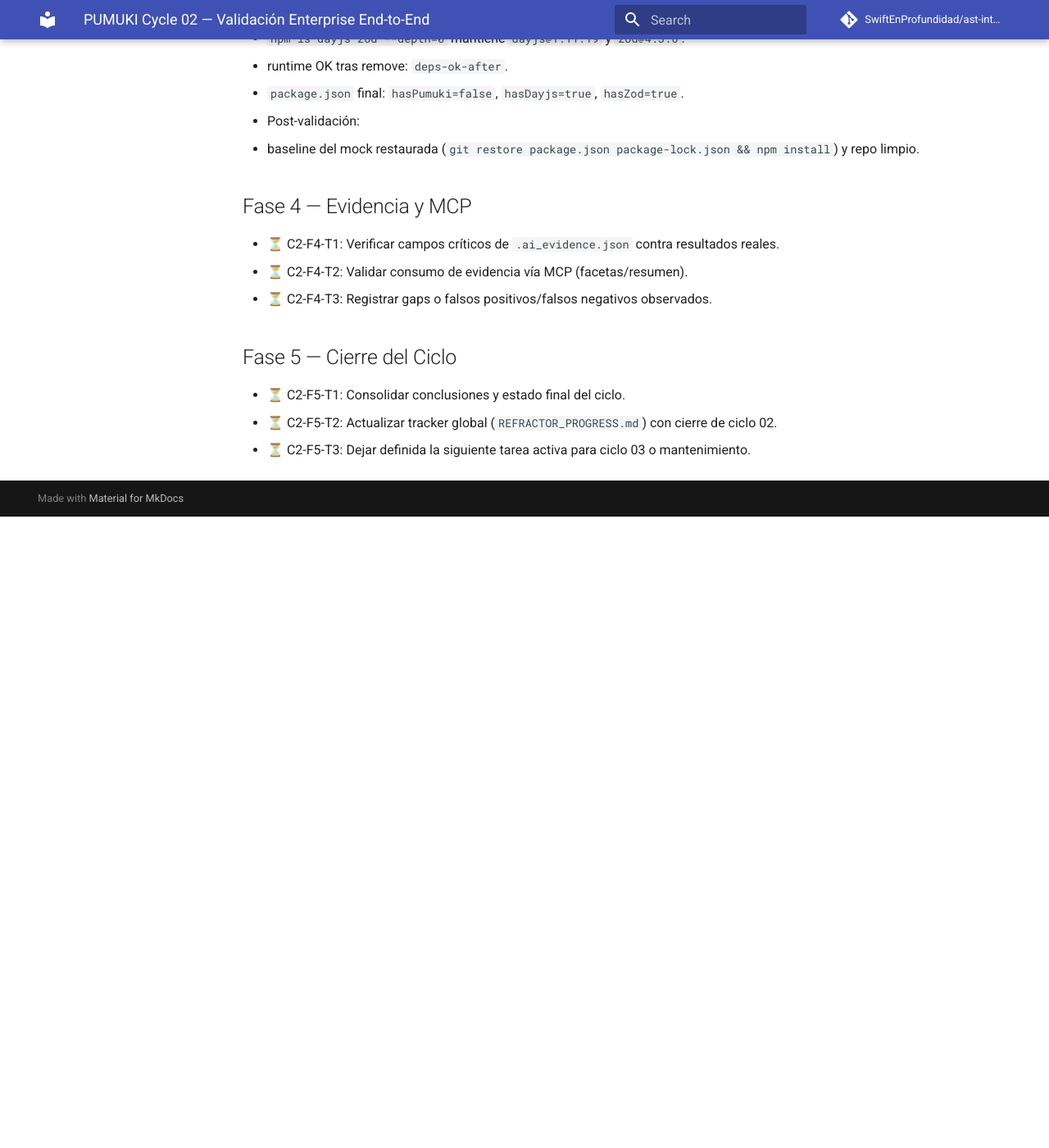
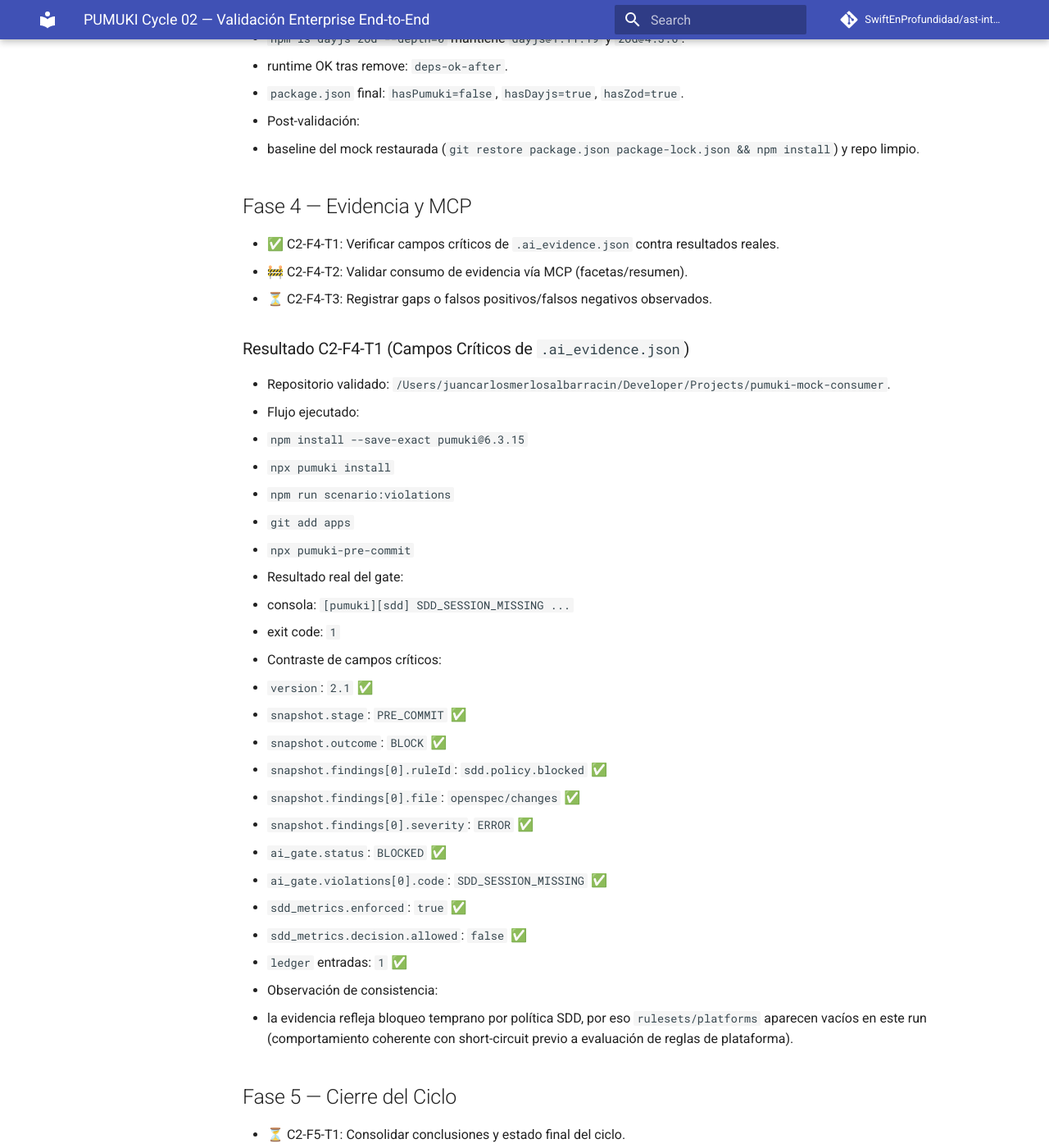
Before and after one commit to SwiftEnProfundidad/ast-intelligence-hooks, an MkDocs documentation site: the page built from docs/PUMUKI_CYCLE_02_ENTERPRISE_VALIDATION.md, in a window 1280 px wide and 1400 px high, scrolled down 6820 px. Shown: the whole window at 82% size. Built offline with MkDocs 1.6.1 and Material for MkDocs 9.7.7, drawn with Linux system fonts in a browser that asks for light colours; comment, search, counter and statistics services are not loaded; before the commit the page ends 7450 px from its top, so only the background shows below that.

Commit message:
docs(cycle-02): complete C2-F4-T1 and advance to C2-F4-T2

```diff
--- a/docs/PUMUKI_CYCLE_02_ENTERPRISE_VALIDATION.md
+++ b/docs/PUMUKI_CYCLE_02_ENTERPRISE_VALIDATION.md
@@ -198,9 +198,35 @@ Ejecutar un ciclo completo, finito y verificable de validación enterprise de Pu
   - baseline del mock restaurada (`git restore package.json package-lock.json && npm install`) y repo limpio.
 
 ## Fase 4 — Evidencia y MCP
-- ⏳ C2-F4-T1: Verificar campos críticos de `.ai_evidence.json` contra resultados reales.
-- ⏳ C2-F4-T2: Validar consumo de evidencia vía MCP (facetas/resumen).
+- ✅ C2-F4-T1: Verificar campos críticos de `.ai_evidence.json` contra resultados reales.
+- 🚧 C2-F4-T2: Validar consumo de evidencia vía MCP (facetas/resumen).
 - ⏳ C2-F4-T3: Registrar gaps o falsos positivos/falsos negativos observados.
+
+### Resultado C2-F4-T1 (Campos Críticos de `.ai_evidence.json`)
+- Repositorio validado: `/Users/juancarlosmerlosalbarracin/Developer/Projects/pumuki-mock-consumer`.
+- Flujo ejecutado:
+  - `npm install --save-exact pumuki@6.3.15`
+  - `npx pumuki install`
+  - `npm run scenario:violations`
+  - `git add apps`
+  - `npx pumuki-pre-commit`
+- Resultado real del gate:
+  - consola: `[pumuki][sdd] SDD_SESSION_MISSING ...`
+  - exit code: `1`
+- Contraste de campos críticos:
+  - `version`: `2.1` ✅
+  - `snapshot.stage`: `PRE_COMMIT` ✅
+  - `snapshot.outcome`: `BLOCK` ✅
+  - `snapshot.findings[0].ruleId`: `sdd.policy.blocked` ✅
+  - `snapshot.findings[0].file`: `openspec/changes` ✅
+  - `snapshot.findings[0].severity`: `ERROR` ✅
+  - `ai_gate.status`: `BLOCKED` ✅
+  - `ai_gate.violations[0].code`: `SDD_SESSION_MISSING` ✅
+  - `sdd_metrics.enforced`: `true` ✅
+  - `sdd_metrics.decision.allowed`: `false` ✅
+  - `ledger` entradas: `1` ✅
+- Observación de consistencia:
+  - la evidencia refleja bloqueo temprano por política SDD, por eso `rulesets/platforms` aparecen vacíos en este run (comportamiento coherente con short-circuit previo a evaluación de reglas de plataforma).
 
 ## Fase 5 — Cierre del Ciclo
 - ⏳ C2-F5-T1: Consolidar conclusiones y estado final del ciclo.
```
Also changed, not shown: docs/REFRACTOR_PROGRESS.md (+2 -1 lines).
